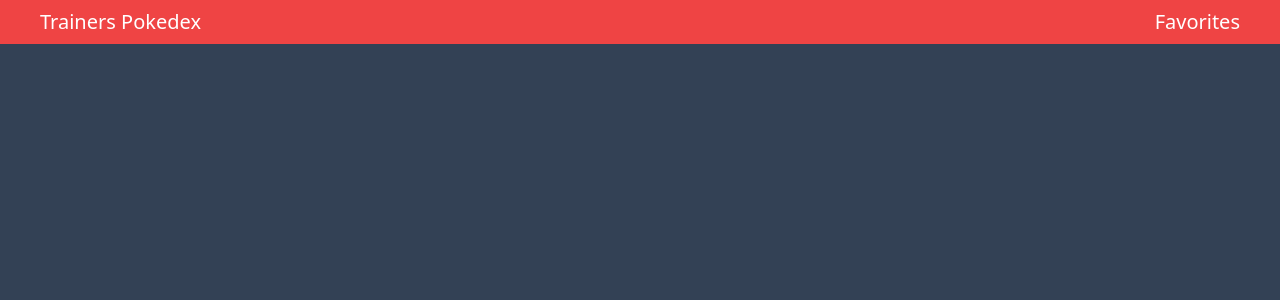
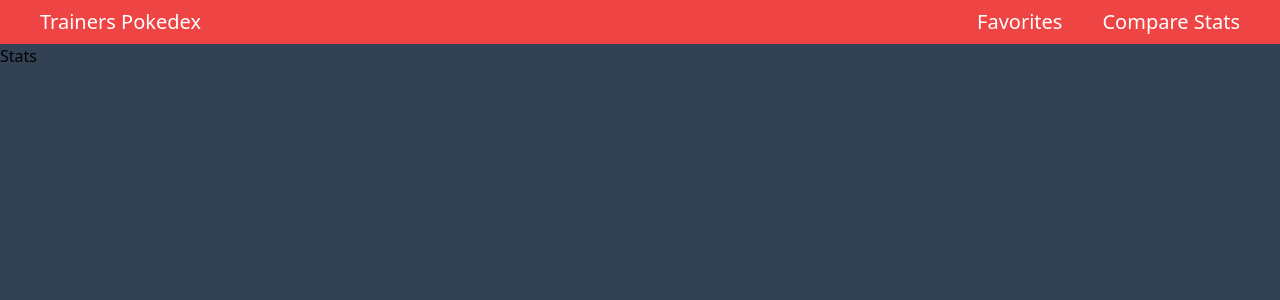
Before and after one commit to Jesusborjas006/TrainersPokedex, a React (Vite) app: page /pokemon/compare-stats in a window 1280 px wide. Shown: the top 300 px of the page. Built offline with nearby package versions, Linux system fonts and the light colour scheme; no server answers.

Commit message:
Add new page and add new link in nav bar to navigate

```diff
--- a/src/App.tsx
+++ b/src/App.tsx
@@ -7,6 +7,7 @@ import { usePokemon, usePokemonDetails } from "./services/queries";
 import Favorites from "./pages/Favorites";
 import SelectGeneration from "./components/SelectGeneration";
 import SearchBar from "./components/SearchBar";
+import PokemonStatsComparison from "./pages/PokemonStatsComparison";
 
 function App() {
   const [pokemonQuery, setPokemonQuery] = useState({
@@ -79,6 +80,10 @@ function App() {
               />
             }
           />
+          <Route
+            path="/pokemon/compare-stats"
+            element={<PokemonStatsComparison />}
+          />
         </Routes>
       </main>
     </>
--- /dev/null
+++ b/src/pages/PokemonStatsComparison.tsx
@@ -0,0 +1,9 @@
+const PokemonStatsComparison = () => {
+  return (
+    <>
+      <h1>Stats</h1>
+    </>
+  );
+};
+
+export default PokemonStatsComparison;
--- a/src/ui/Navbar.tsx
+++ b/src/ui/Navbar.tsx
@@ -5,9 +5,14 @@ const Navbar = () => {
     <nav className="bg-red-500 text-white px-10 py-2">
       <div className="max-w-[1200px] flex items-end justify-between mx-auto">
         <h2 className="text-xl">Trainers Pokedex</h2>
-        <NavLink to="pokedex/favorites" className="text-xl">
-          Favorites
-        </NavLink>
+        <div className="text-xl space-x-10">
+          <NavLink to="pokedex/favorites" className="hover:underline">
+            Favorites
+          </NavLink>
+          <NavLink to="/pokemon/compare-stats" className="hover:underline">
+            Compare Stats
+          </NavLink>
+        </div>
       </div>
     </nav>
   );
```
